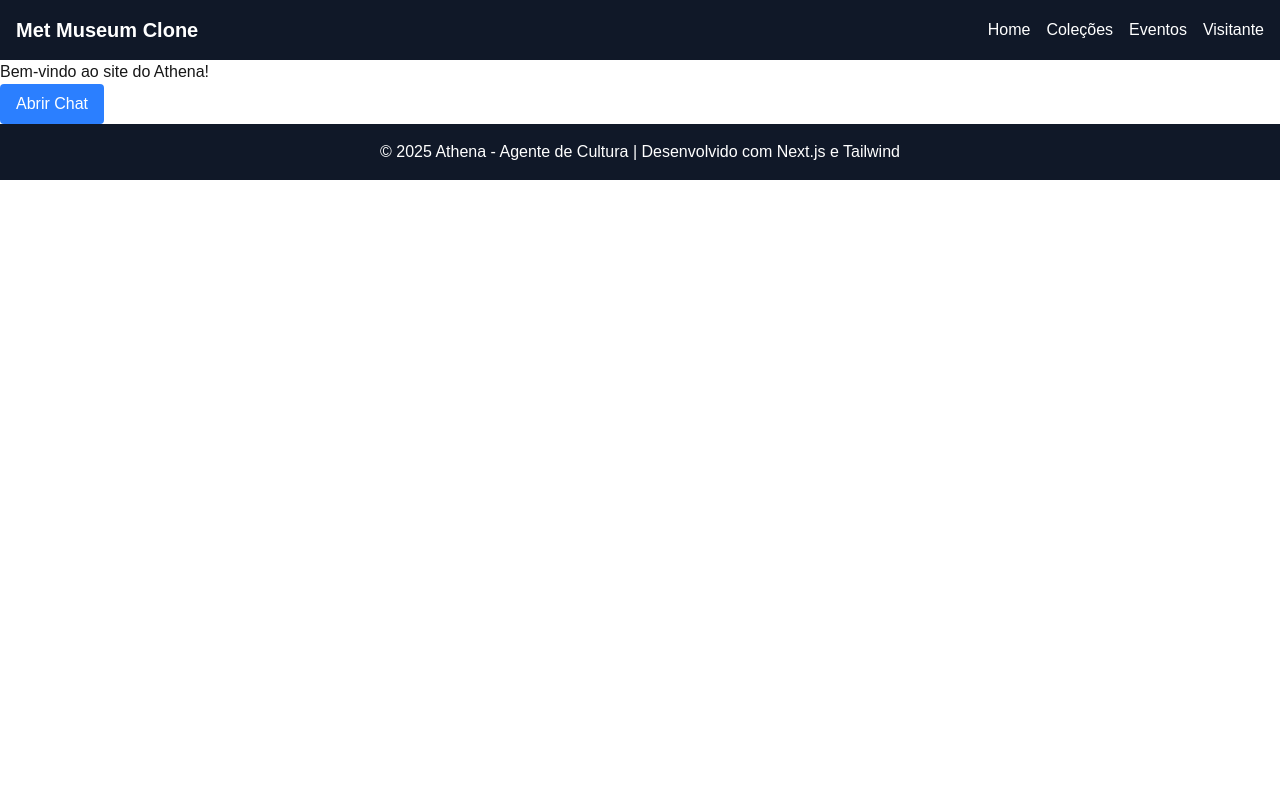
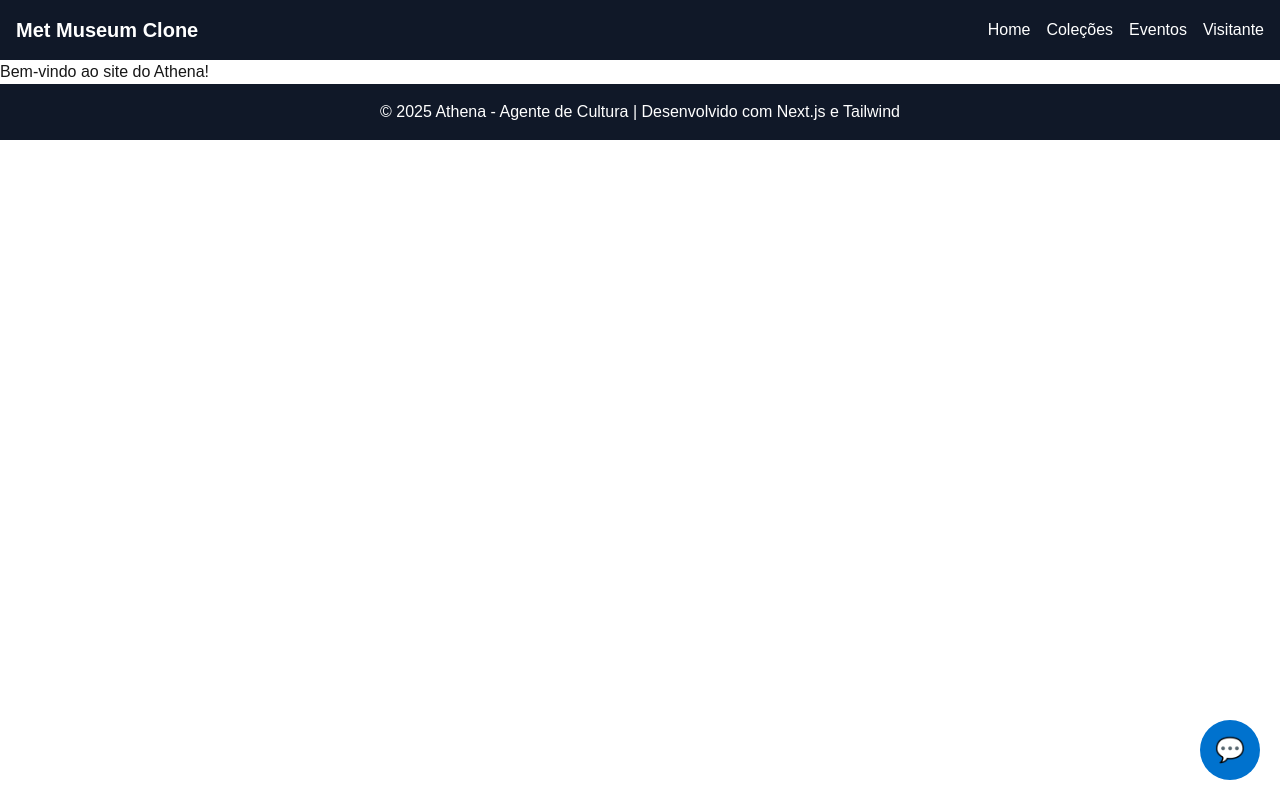
Before and after one commit to nlmagalhaes/siteagent, a Next.js app: page / in a window 1280 px wide. Built offline with nearby package versions, Linux system fonts and the light colour scheme.

Commit message:
Update ChatbotButton.tsx

```diff
--- a/app/components/ChatbotButton.tsx
+++ b/app/components/ChatbotButton.tsx
@@ -1,16 +1,55 @@
-'use client';
+"use client"; // necessário para usar eventos (onClick)
 
-import { useState } from 'react';
+import { useState } from "react";
 
 export default function ChatbotButton() {
-  const [open, setOpen] = useState(false);
+  const [isOpen, setIsOpen] = useState(false);
+
+  const toggleChat = () => setIsOpen(!isOpen);
 
   return (
-    <button
-      className="bg-blue-500 text-white px-4 py-2 rounded"
-      onClick={() => setOpen(!open)}
-    >
-      {open ? 'Fechar Chat' : 'Abrir Chat'}
-    </button>
+    <>
+      {/* Botão flutuante */}
+      <button
+        onClick={toggleChat}
+        style={{
+          position: "fixed",
+          bottom: "20px",
+          right: "20px",
+          backgroundColor: "#0072CE",
+          color: "#fff",
+          borderRadius: "50%",
+          width: "60px",
+          height: "60px",
+          border: "none",
+          fontSize: "24px",
+          cursor: "pointer",
+          zIndex: 1000,
+        }}
+      >
+        💬
+      </button>
+
+      {/* Janela do chat */}
+      {isOpen && (
+        <div
+          style={{
+            position: "fixed",
+            bottom: "90px",
+            right: "20px",
+            width: "350px",
+            height: "500px",
+            backgroundColor: "#fff",
+            border: "1px solid #ccc",
+            borderRadius: "10px",
+            boxShadow: "0px 4px 12px rgba(0,0,0,0.15)",
+            zIndex: 1000,
+          }}
+        >
+          {/* Aqui vamos injetar o widget do AgentForce */}
+          <div id="athena-chat"></div>
+        </div>
+      )}
+    </>
   );
 }
```
